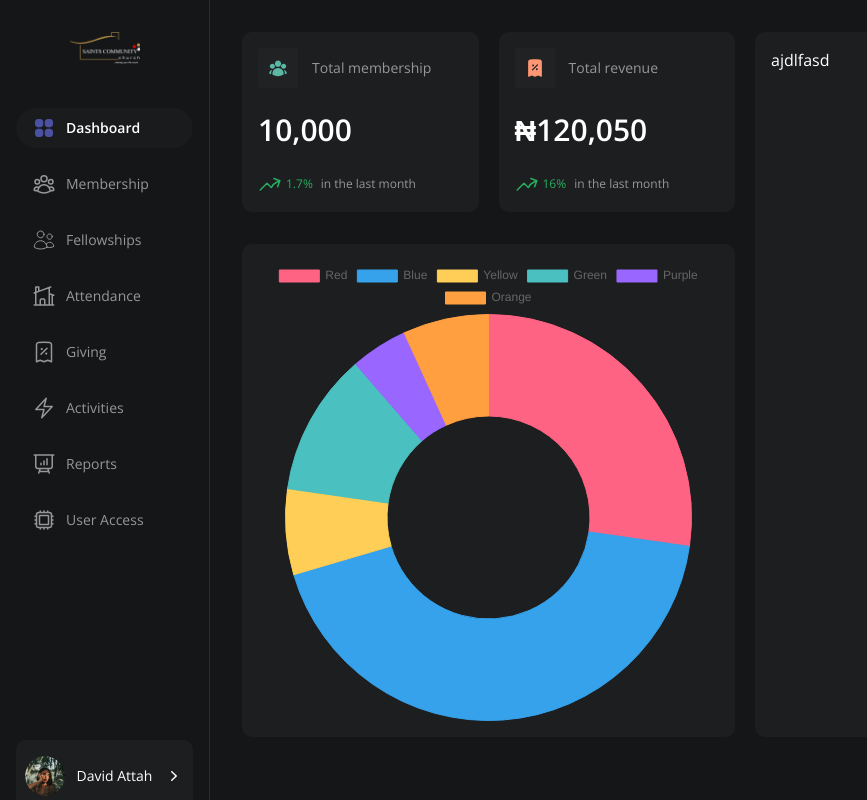
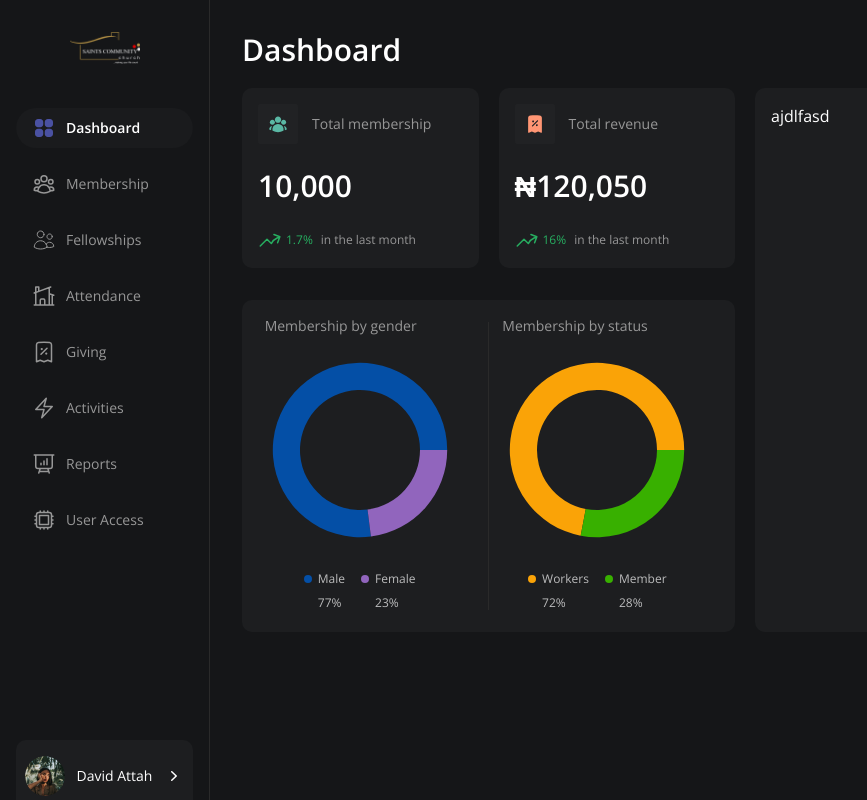
Before and after one commit to JocheAttah/church-database-project, a Next.js app in the folder frontend/: page /dashboard in a window 1280 px wide. Shown: the whole page, without its empty margins (0-867 px from the left). Built offline with nearby package versions, Linux system fonts and the light colour scheme.

Commit message:
feat: add pie charts to dashboard

```diff
--- a/frontend/app/dashboard/page.tsx
+++ b/frontend/app/dashboard/page.tsx
@@ -1,41 +1,35 @@
 "use client";
 import Card from "@/components/card";
+import { Donut } from "@/components/donut";
 import GrowthIcon from "@/components/icons/growth-icon";
 import GivingIcon from "@/components/icons/nav/giving-icon";
 import MembershipIcon from "@/components/icons/nav/membership-icon";
-import { ArcElement, Chart as ChartJS, Legend, Tooltip } from "chart.js";
-import { Doughnut } from "react-chartjs-2";
+import { ChartConfig } from "@/components/ui/chart";
 
-ChartJS.register(ArcElement, Tooltip, Legend);
-const data = {
-  labels: ["Red", "Blue", "Yellow", "Green", "Purple", "Orange"],
-  datasets: [
-    {
-      label: "# of Votes",
-      data: [12, 19, 3, 5, 2, 3],
-      backgroundColor: [
-        "rgba(255, 99, 132, 1)",
-        "rgba(54, 162, 235, 1)",
-        "rgba(255, 206, 86, 1)",
-        "rgba(75, 192, 192, 1)",
-        "rgba(153, 102, 255, 1)",
-        "rgba(255, 159, 64, 1)",
-      ],
-      borderColor: [
-        "rgba(255, 99, 132, 1)",
-        "rgba(54, 162, 235, 1)",
-        "rgba(255, 206, 86, 1)",
-        "rgba(75, 192, 192, 1)",
-        "rgba(153, 102, 255, 1)",
-        "rgba(255, 159, 64, 1)",
-      ],
-      borderWidth: 1,
-    },
-  ],
-};
+const genderChartData = [
+  { gender: "male", value: 77, fill: "#044FA6" },
+  { gender: "female", value: 23, fill: "#9165BD" },
+];
+
+const genderChartConfig = {
+  male: { label: "Male" },
+  female: { label: "Female" },
+} satisfies ChartConfig;
+
+const statusChartData = [
+  { status: "workers", value: 72, fill: "#FAA307" },
+  { status: "member", value: 28, fill: "#38B000" },
+];
+
+const statusChartConfig = {
+  workers: { label: "Workers" },
+  member: { label: "Member" },
+} satisfies ChartConfig;
 
 const Dashboard = () => {
   return (
+    <>
+      <h1 className="mb-5">Dashboard</h1>
       <div className="grid grid-cols-4 gap-x-5 gap-y-8">
         <Card className="space-y-6">
           <div className="flex items-center gap-3.5">
@@ -49,7 +43,7 @@ const Dashboard = () => {
 
           <div className="flex items-center text-xs">
             <GrowthIcon />
-          <p className="text-junglegreen ml-1">1.7%</p>
+            <p className="ml-1 text-junglegreen">1.7%</p>
             <p className="ml-2 text-dustygray">in the last month</p>
           </div>
         </Card>
@@ -71,16 +65,37 @@ const Dashboard = () => {
 
           <div className="flex items-center text-xs">
             <GrowthIcon />
-          <p className="text-junglegreen ml-1">16%</p>
+            <p className="ml-1 text-junglegreen">16%</p>
             <p className="ml-2 text-dustygray">in the last month</p>
           </div>
         </Card>
 
         <Card className="col-span-2 row-span-2">ajdlfasd</Card>
         <Card className="col-span-2">
-        <Doughnut data={data} />
+          <div className="flex items-center justify-around">
+            <div>
+              <p className="text-sm text-dustygray">Membership by gender</p>
+              <Donut
+                chartData={genderChartData}
+                chartConfig={genderChartConfig}
+                nameKey="gender"
+                dataKey="value"
+              />
+            </div>
+            <div className="h-72 w-[1px] bg-mineshaft" />
+            <div>
+              <p className="text-sm text-dustygray">Membership by status</p>
+              <Donut
+                chartData={statusChartData}
+                chartConfig={statusChartConfig}
+                nameKey="status"
+                dataKey="value"
+              />
+            </div>
+          </div>
         </Card>
       </div>
+    </>
   );
 };
 
--- /dev/null
+++ b/frontend/components/donut.tsx
@@ -0,0 +1,41 @@
+"use client";
+
+import { Pie, PieChart } from "recharts";
+
+import {
+  ChartConfig,
+  ChartContainer,
+  ChartLegend,
+  ChartLegendContent,
+  ChartTooltip,
+  ChartTooltipContent,
+} from "@/components/ui/chart";
+
+type DonutProps = {
+  chartData: unknown[];
+  chartConfig: ChartConfig;
+  nameKey: string;
+  dataKey: string;
+};
+
+export function Donut({
+  chartData,
+  chartConfig,
+  nameKey,
+  dataKey,
+}: DonutProps) {
+  return (
+    <ChartContainer config={chartConfig} className="-ml-5 h-[280px] w-[230px]">
+      <PieChart>
+        <Pie
+          data={chartData}
+          nameKey={nameKey}
+          dataKey={dataKey}
+          innerRadius={60}
+        />
+        <ChartTooltip content={<ChartTooltipContent />} />
+        <ChartLegend content={<ChartLegendContent />} />
+      </PieChart>
+    </ChartContainer>
+  );
+}
--- a/frontend/components/ui/chart.tsx
+++ b/frontend/components/ui/chart.tsx
@@ -208,7 +208,7 @@ const ChartTooltipContent = React.forwardRef<
                       !hideIndicator && (
                         <div
                           className={cn(
-                            "shrink-0 rounded-[2px] border-[--color-border] bg-[--color-bg]",
+                            "shrink-0 rounded-full border-[--color-border] bg-[--color-bg]",
                             {
                               "h-2.5 w-2.5": indicator === "dot",
                               "w-1": indicator === "line",
@@ -240,7 +240,7 @@ const ChartTooltipContent = React.forwardRef<
                       </div>
                       {item.value && (
                         <span className="font-mono font-medium tabular-nums text-neutral-950 dark:text-neutral-50">
-                          {item.value.toLocaleString()}
+                          {item.value.toLocaleString()}%
                         </span>
                       )}
                     </div>
@@ -293,20 +293,23 @@ const ChartLegendContent = React.forwardRef<
             <div
               key={item.value}
               className={cn(
-                "flex items-center gap-1.5 [&>svg]:h-3 [&>svg]:w-3 [&>svg]:text-neutral-500 dark:[&>svg]:text-neutral-400",
+                "flex items-baseline gap-1.5 [&>svg]:h-3 [&>svg]:w-3 [&>svg]:text-neutral-500 dark:[&>svg]:text-neutral-400",
               )}
             >
               {itemConfig?.icon && !hideIcon ? (
                 <itemConfig.icon />
               ) : (
                 <div
-                  className="h-2 w-2 shrink-0 rounded-[2px]"
+                  className="h-2 w-2 shrink-0 rounded-full"
                   style={{
                     backgroundColor: item.color,
                   }}
                 />
               )}
-              {itemConfig?.label}
+              <div className="space-y-2 text-white/70">
+                <p>{itemConfig?.label}</p>
+                <p>{item.payload?.value}%</p>
+              </div>
             </div>
           );
         })}
```
Lines whose indentation alone changed are shown as unchanged.
